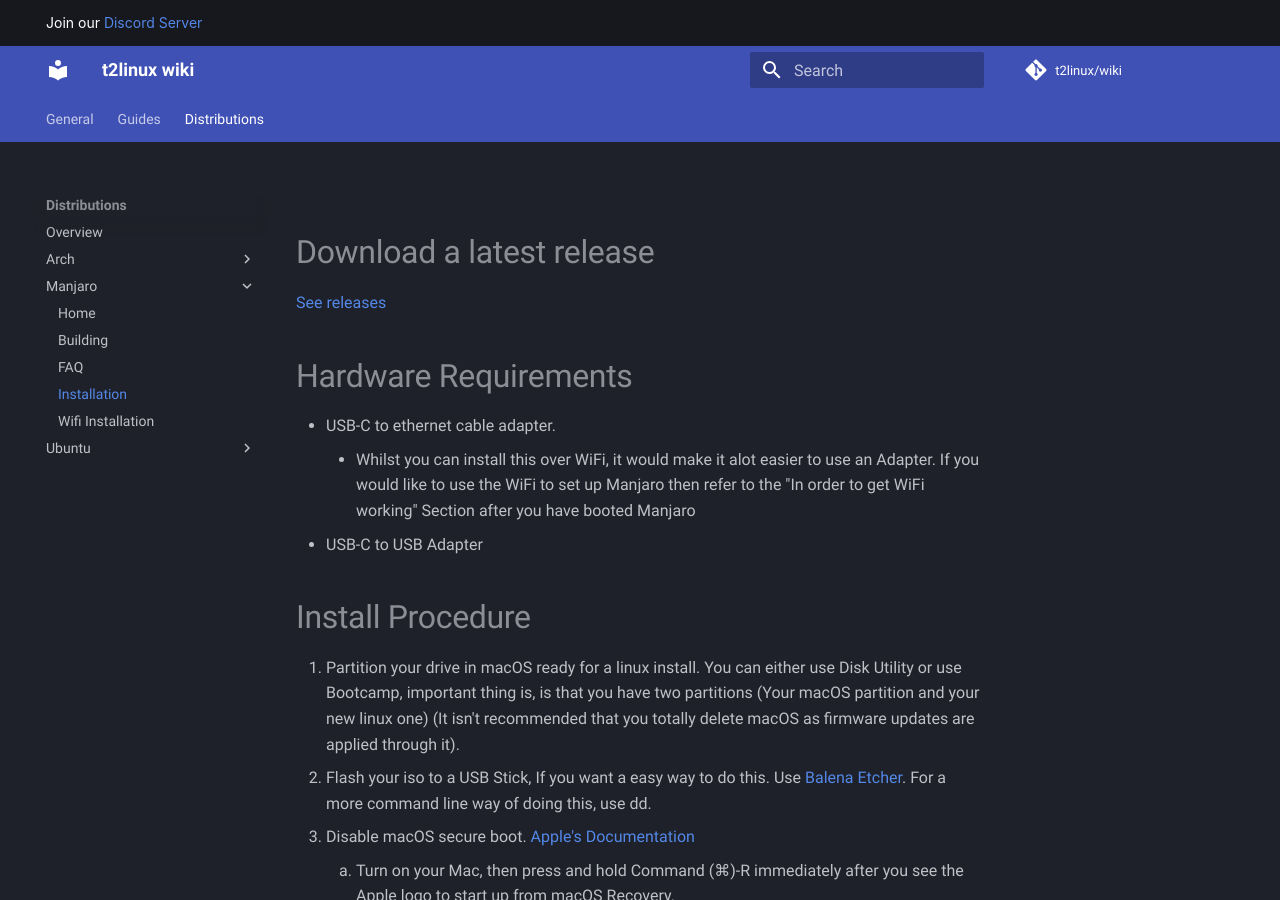
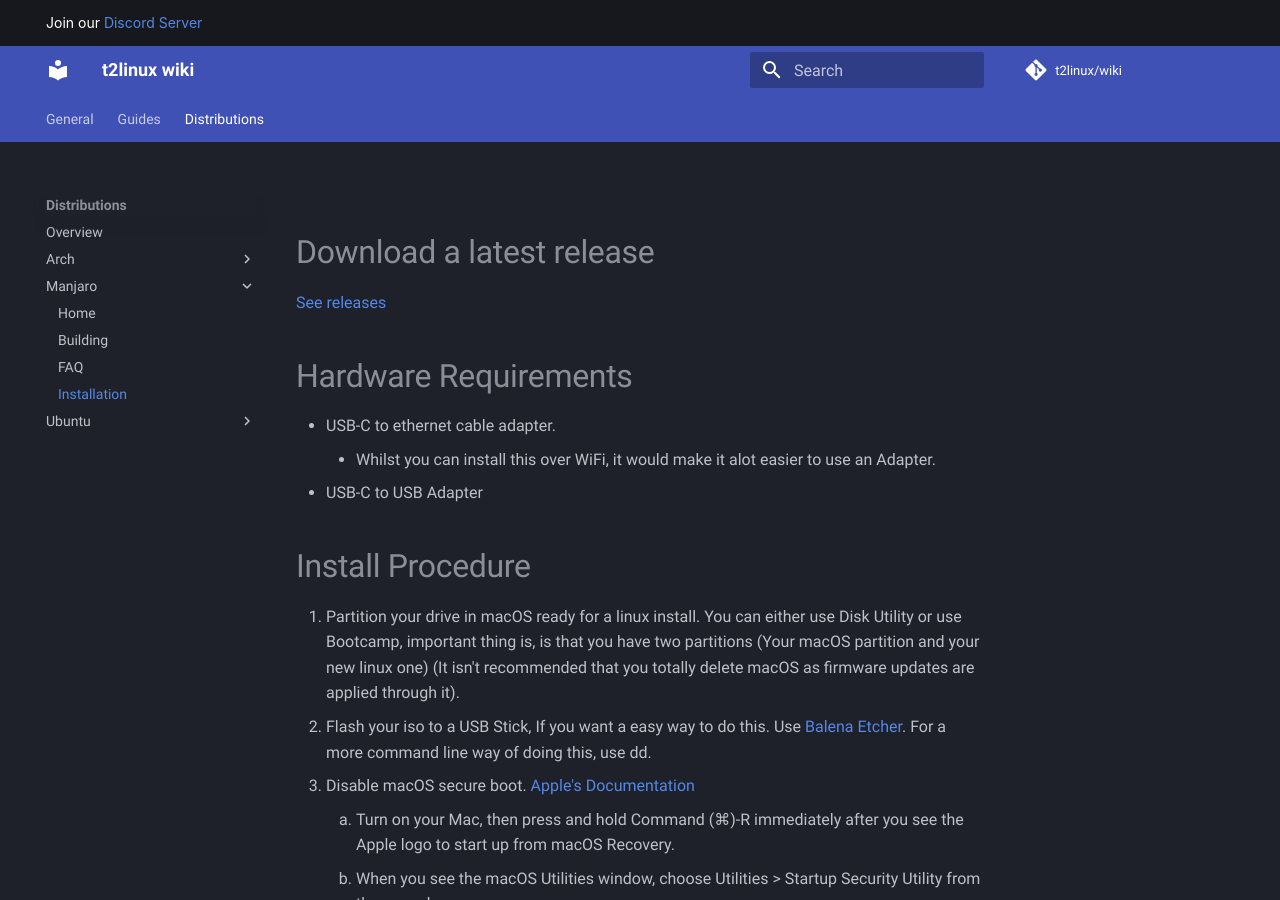
Before and after one commit to t2linux/wiki, an MkDocs documentation site: the page built from docs/distributions/manjaro/installation.md, in a window 1280 px wide and 900 px high. Built offline with MkDocs 1.6.1 and Material for MkDocs 9.7.7, drawn with Linux system fonts in a browser that asks for light colours; comment, search, counter and statistics services are not loaded.

Commit message:
Distributions+Navigation: Remove references to old manjaro wifi instructions (#104)
* Update installation.md

I couldn't find the section I removed

* Removed link of wifi installation in manjaro

```diff
--- a/docs/distributions/manjaro/installation.md
+++ b/docs/distributions/manjaro/installation.md
@@ -5,7 +5,7 @@
 # Hardware Requirements
 
 * USB-C to ethernet cable adapter.
-    * Whilst you can install this over WiFi, it would make it alot easier to use an Adapter. If you would like to use the WiFi to set up Manjaro then refer to the "In order to get WiFi working" Section after you have booted Manjaro
+    * Whilst you can install this over WiFi, it would make it alot easier to use an Adapter.
 * USB-C to USB Adapter
 
 # Install Procedure
--- a/mkdocs.yml
+++ b/mkdocs.yml
@@ -56,7 +56,6 @@ nav:
                 - Building: distributions/manjaro/building.md
                 - FAQ: distributions/manjaro/faq.md
                 - Installation: distributions/manjaro/installation.md
-                - Wifi Installation: distributions/manjaro/wifi-installation.md
           - Ubuntu:
                 - Home: distributions/ubuntu/home.md
                 - FAQ: distributions/ubuntu/faq.md
```
